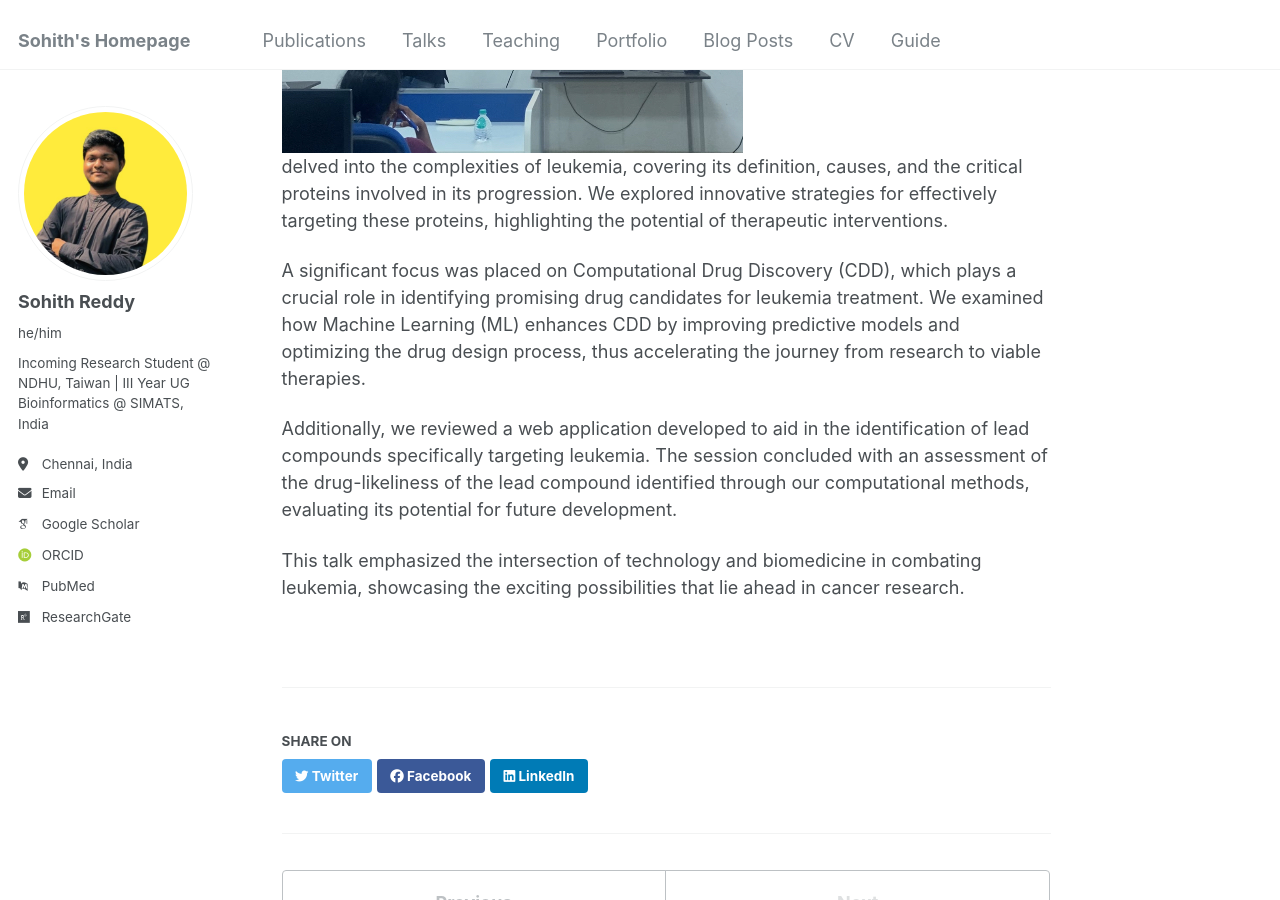
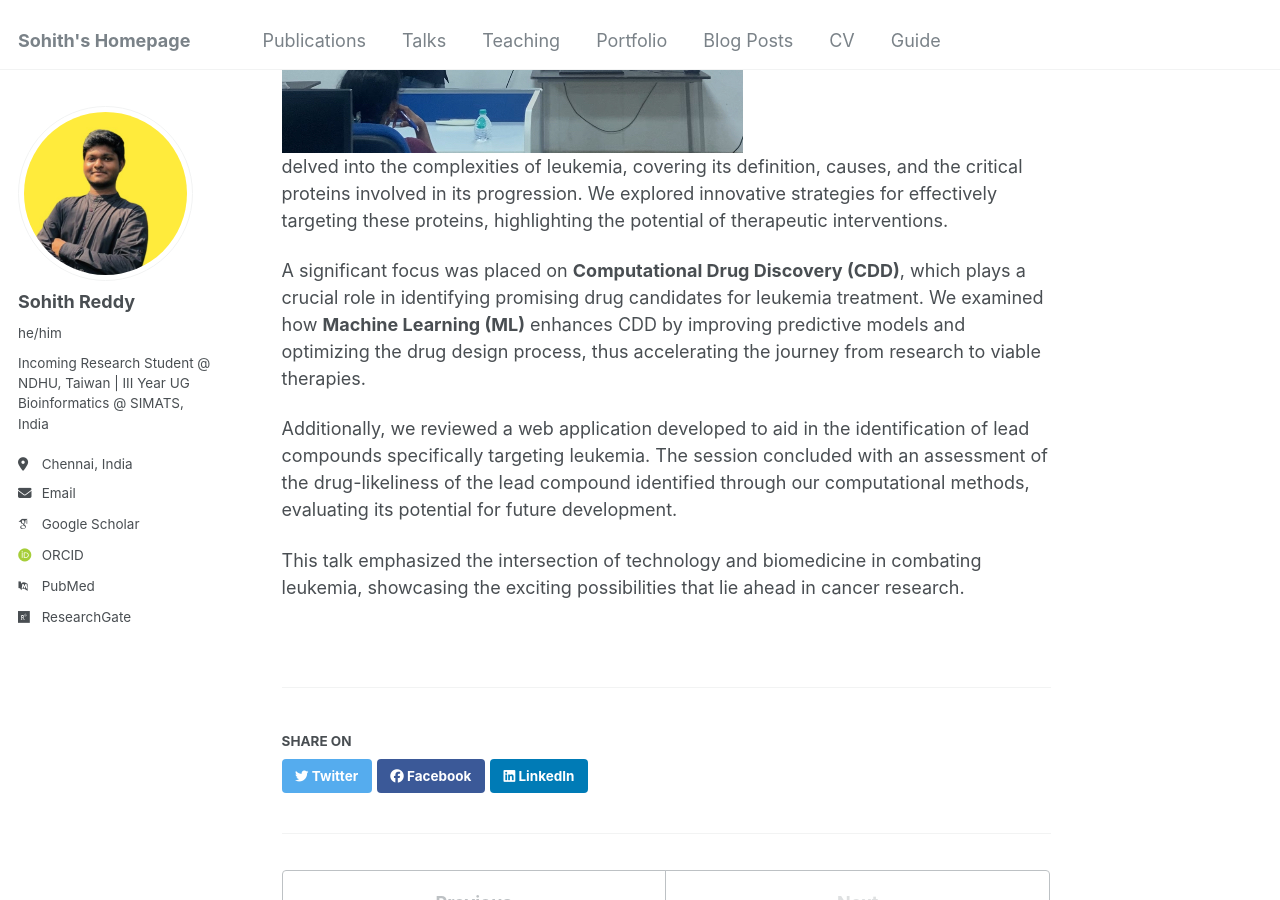
Before and after one commit to sohithpydev/sohith, a Jekyll site: the page built from _talks/2024-04-03.md, in a window 1280 px wide and 900 px high, scrolled down 475 px. Built offline with Jekyll 4.4.1, drawn with Linux system fonts in a browser that asks for light colours; some web fonts are replaced; some of the changed lines change nothing that is shown.

Commit message:
Update 2024-04-03.md

```diff
--- a/_talks/2024-04-03.md
+++ b/_talks/2024-04-03.md
@@ -3,14 +3,14 @@
 collection: talks
 type: "Talk"
 permalink: /talks/2024-04-03
-venue: "Sri Padmavati Mahila VishwaVidyalayam, Department of Computer Science"
-date: 2023-04-3
+venue: "Sri Padmavati Mahila Vishwa Vidyalayam, Department of Computer Science"
+date: 2023-04-03
 location: "Tirupati, Andhra Pradesh"
 ---
 ![talks](https://github.com/sohithpydev/sohith/blob/967636f88df6d2b42d40cc0c65ba0157a9af6948/images/conference_spmvv_3.jpg) {: .align-right}
 In this session, we delved into the complexities of leukemia, covering its definition, causes, and the critical proteins involved in its progression. We explored innovative strategies for effectively targeting these proteins, highlighting the potential of therapeutic interventions.
 
-A significant focus was placed on Computational Drug Discovery (CDD), which plays a crucial role in identifying promising drug candidates for leukemia treatment. We examined how Machine Learning (ML) enhances CDD by improving predictive models and optimizing the drug design process, thus accelerating the journey from research to viable therapies.
+A significant focus was placed on **Computational Drug Discovery (CDD)**, which plays a crucial role in identifying promising drug candidates for leukemia treatment. We examined how **Machine Learning (ML)** enhances CDD by improving predictive models and optimizing the drug design process, thus accelerating the journey from research to viable therapies.
 
 Additionally, we reviewed a web application developed to aid in the identification of lead compounds specifically targeting leukemia. The session concluded with an assessment of the drug-likeliness of the lead compound identified through our computational methods, evaluating its potential for future development.
 
```
